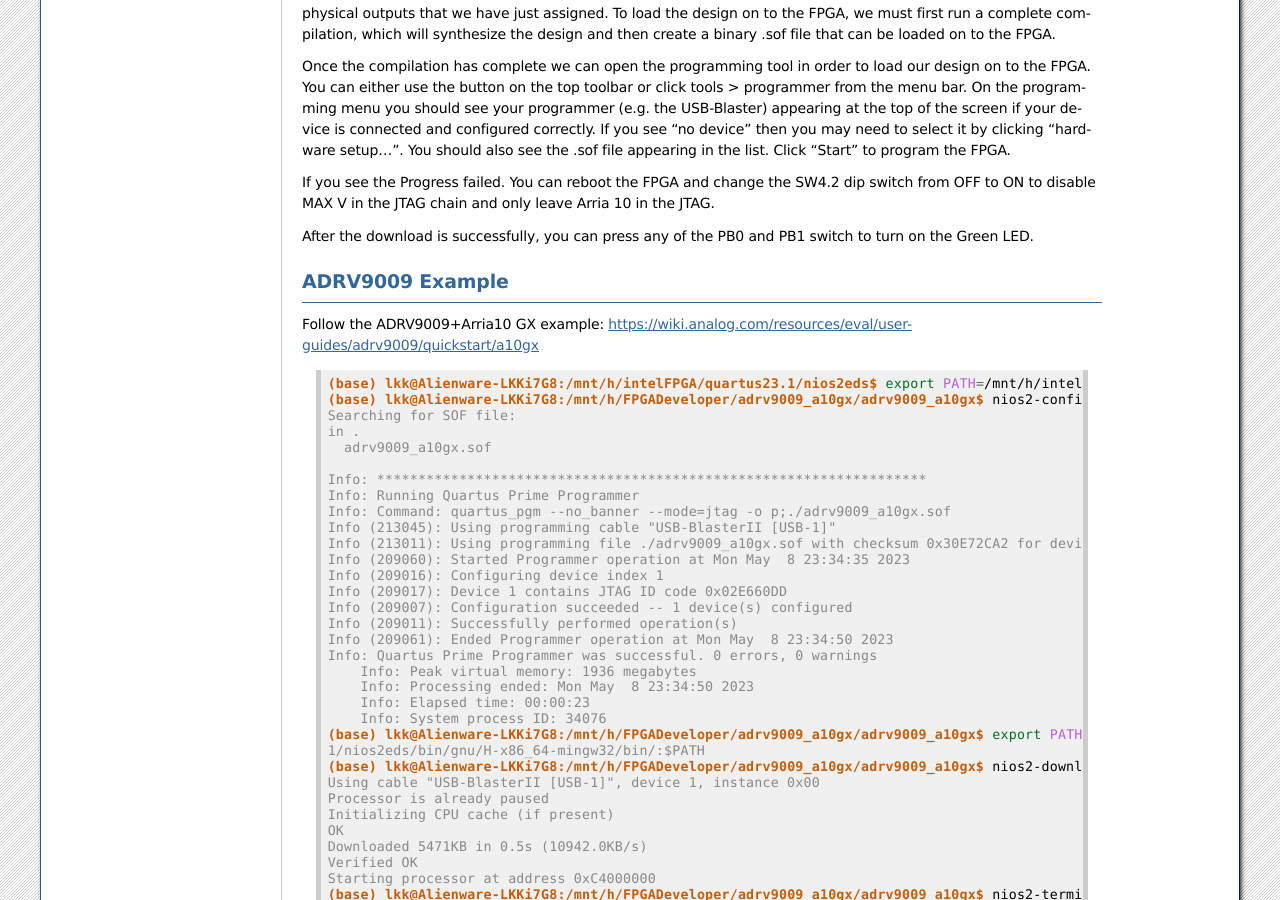
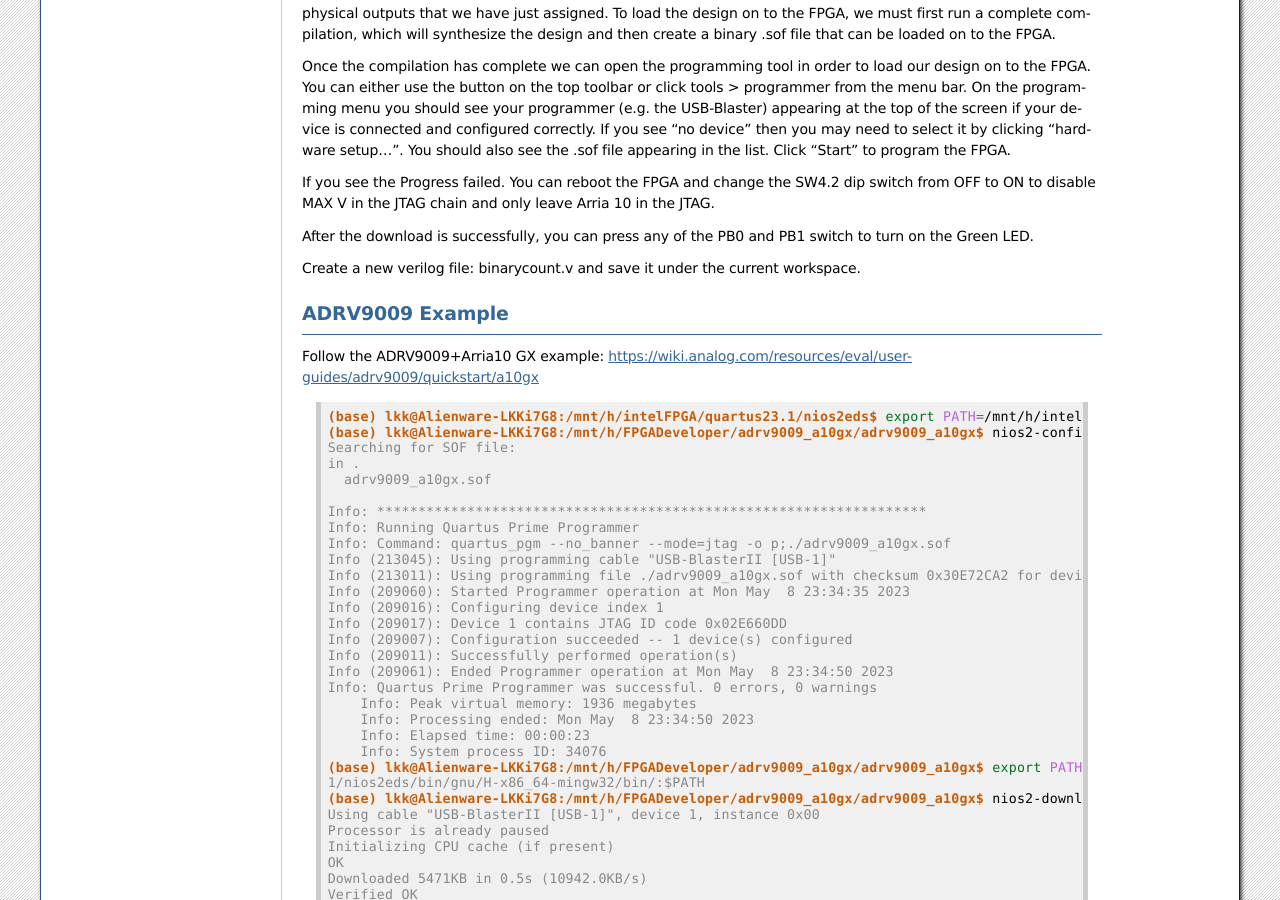
Before and after one commit to lkk688/mytutorial, a Sphinx documentation site: the page built from docs/source/intelfpga.rst, in a window 1280 px wide and 900 px high, scrolled down 2738 px. Built offline with Sphinx 7.4.7, drawn with Linux system fonts in a browser that asks for light colours.

Commit message:
Update intelfpga.rst

```diff
--- a/docs/source/intelfpga.rst
+++ b/docs/source/intelfpga.rst
@@ -112,6 +112,8 @@
 If you see the Progress failed. You can reboot the FPGA and change the SW4.2 dip switch from OFF to ON to disable MAX V in the JTAG chain and only leave Arria 10 in the JTAG.
 
 After the download is successfully, you can press any of the PB0 and PB1 switch to turn on the Green LED.
+
+Create a new verilog file: binarycount.v and save it under the current workspace.
 
 ADRV9009 Example
 ---------------------
```
